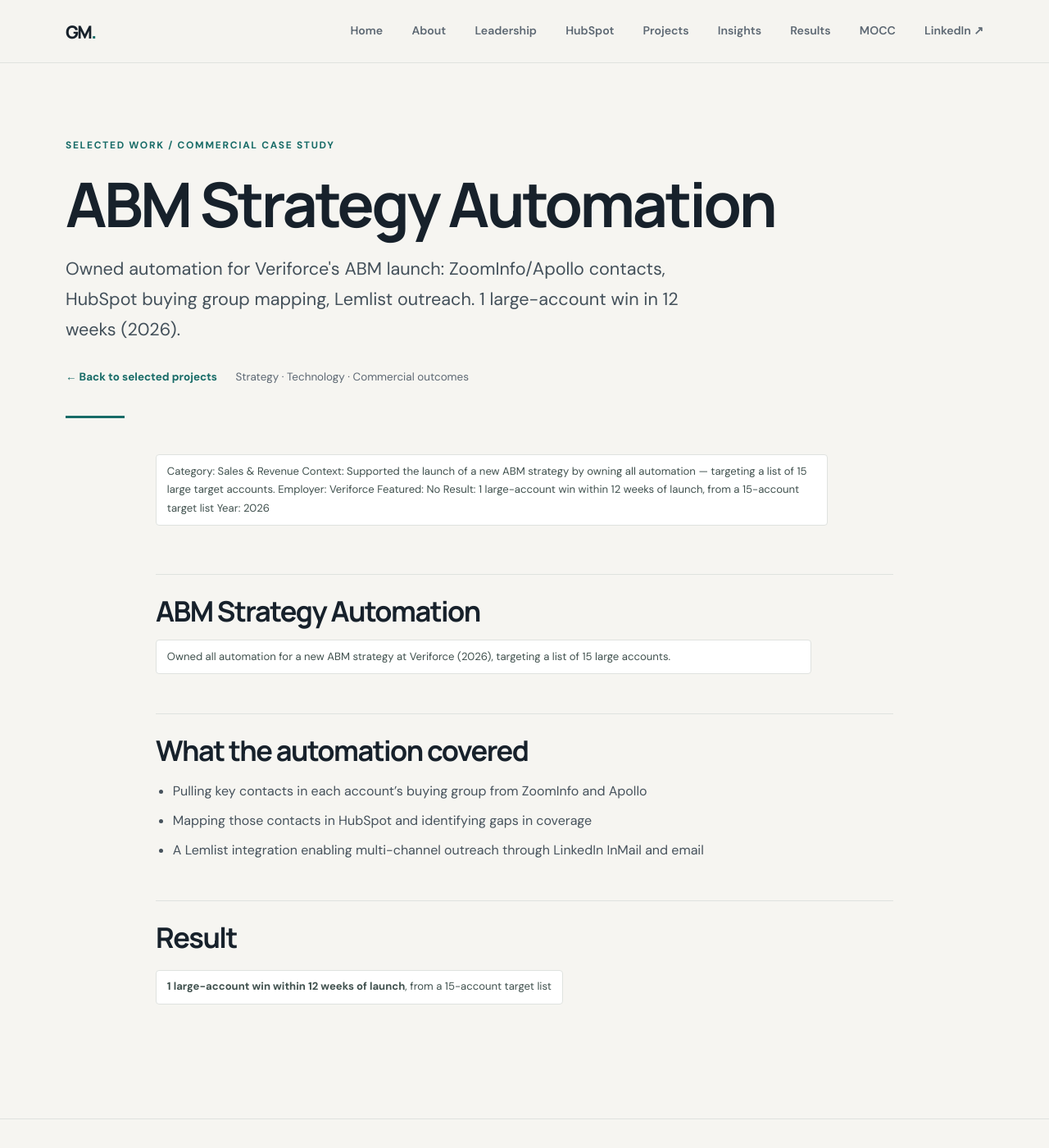
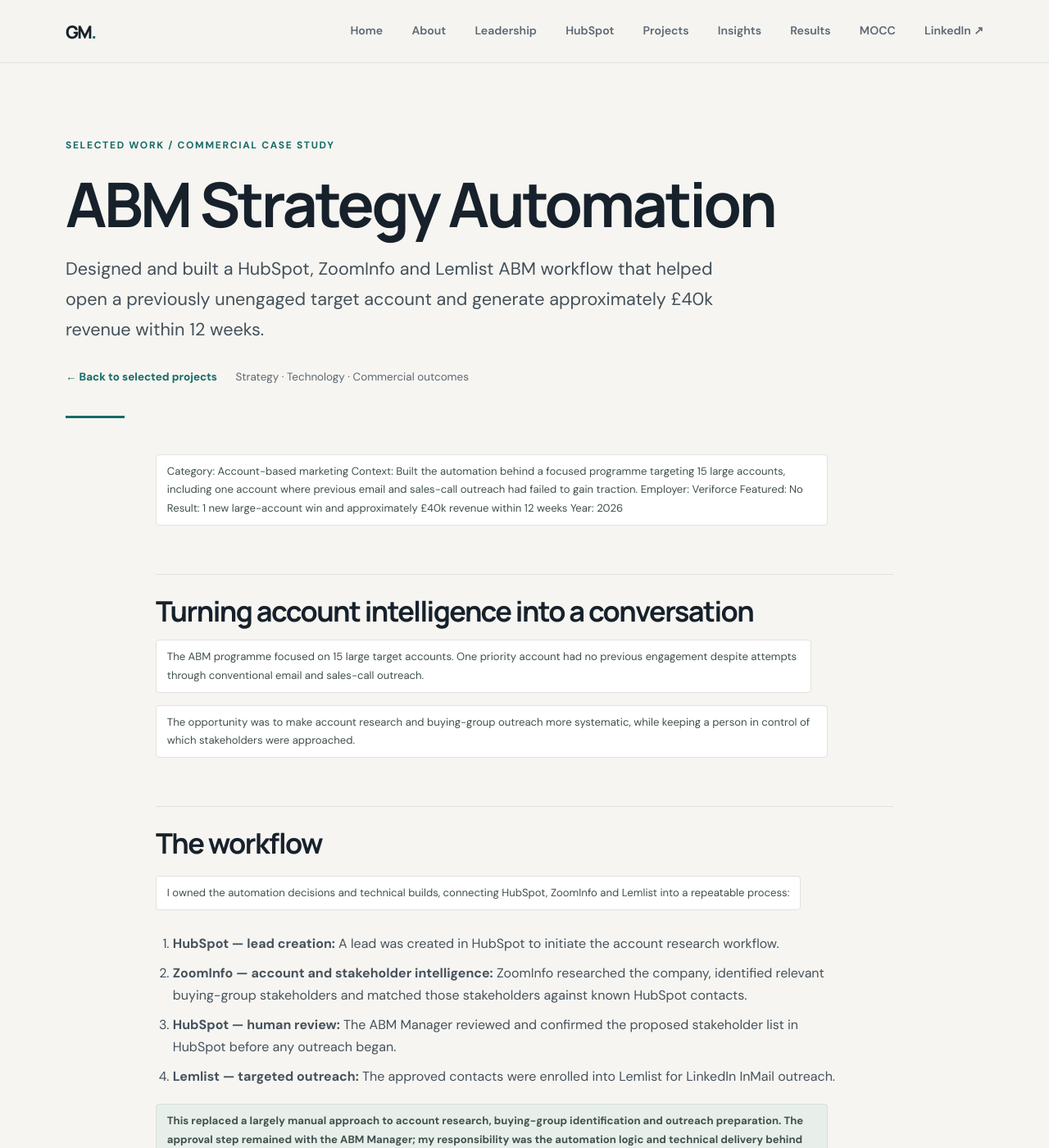
Before and after one commit to georgefwmurray/Marketing-Operations-Control-Centre, a Jekyll site: the page built from Campaign & Commercial Projects/ABM-Strategy-Automation.md, in a window 1280 px wide and 1400 px high. Shown: the whole window at 82% size. Built offline with Jekyll 4.4.1, drawn with Linux system fonts in a browser that asks for light colours; some of the changed text lies outside the part shown.

Commit message:
Strengthen ABM automation case study with workflow and revenue outcome

```diff
--- a/Campaign & Commercial Projects/ABM-Strategy-Automation.md
+++ b/Campaign & Commercial Projects/ABM-Strategy-Automation.md
@@ -1,6 +1,6 @@
 ---
-title: "ABM Strategy Automation: 1 Large-Account Win"
-description: "Owned automation for Veriforce's ABM launch: ZoomInfo/Apollo contacts, HubSpot buying group mapping, Lemlist outreach. 1 large-account win in 12 weeks (2026)."
+title: "ABM Strategy Automation: £40k New-Account Win"
+description: "Designed and built a HubSpot, ZoomInfo and Lemlist ABM workflow that helped open a previously unengaged target account and generate approximately £40k revenue within 12 weeks."
 ---
 
 # ABM Strategy Automation
@@ -9,23 +9,40 @@ description: "Owned automation for Veriforce's ABM launch: ZoomInfo/Apollo conta
 
 ---
 
-Category: Sales & Revenue
-Context: Supported the launch of a new ABM strategy by owning all automation — targeting a list of 15 large target accounts.
+Category: Account-based marketing
+Context: Built the automation behind a focused programme targeting 15 large accounts, including one account where previous email and sales-call outreach had failed to gain traction.
 Employer: Veriforce
 Featured: No
-Result: 1 large-account win within 12 weeks of launch, from a 15-account target list
+Result: 1 new large-account win and approximately £40k revenue within 12 weeks
 Year: 2026
 
-## ABM Strategy Automation
+## Turning account intelligence into a conversation
 
-Owned all automation for a new ABM strategy at Veriforce (2026), targeting a list of 15 large accounts.
+The ABM programme focused on 15 large target accounts. One priority account had no previous engagement despite attempts through conventional email and sales-call outreach.
 
-## What the automation covered
+The opportunity was to make account research and buying-group outreach more systematic, while keeping a person in control of which stakeholders were approached.
 
-- Pulling key contacts in each account's buying group from ZoomInfo and Apollo
-- Mapping those contacts in HubSpot and identifying gaps in coverage
-- A Lemlist integration enabling multi-channel outreach through LinkedIn InMail and email
+## The workflow
 
-## Result
+I owned the automation decisions and technical builds, connecting HubSpot, ZoomInfo and Lemlist into a repeatable process:
 
-**1 large-account win within 12 weeks of launch**, from a 15-account target list
+1. **HubSpot — lead creation:** A lead was created in HubSpot to initiate the account research workflow.
+2. **ZoomInfo — account and stakeholder intelligence:** ZoomInfo researched the company, identified relevant buying-group stakeholders and matched those stakeholders against known HubSpot contacts.
+3. **HubSpot — human review:** The ABM Manager reviewed and confirmed the proposed stakeholder list in HubSpot before any outreach began.
+4. **Lemlist — targeted outreach:** The approved contacts were enrolled into Lemlist for LinkedIn InMail outreach.
+
+This replaced a largely manual approach to account research, buying-group identification and outreach preparation. The approval step remained with the ABM Manager; my responsibility was the automation logic and technical delivery behind the process.
+
+## The commercial result
+
+**One large-account win within 12 weeks, generating approximately £40,000 in revenue.**
+
+The account had previously shown no engagement despite other email and sales-call attempts. Lemlist LinkedIn InMail was the trigger that opened the conversation and created traction where those earlier approaches had failed.
+
+The result came from a focused 15-account programme. It demonstrates how connected account intelligence, CRM data and carefully controlled outreach can help sales teams engage hard-to-reach prospects.
+
+## My contribution
+
+I was responsible for the automation decisions and technical builds across the workflow: defining how account research, stakeholder matching, approval and outreach should connect, then implementing the process across HubSpot, ZoomInfo and Lemlist.
+
+The ABM Manager retained the decision to approve the stakeholder list before enrolment. This kept human judgement in the process while removing manual effort from the operational steps around it.
```
